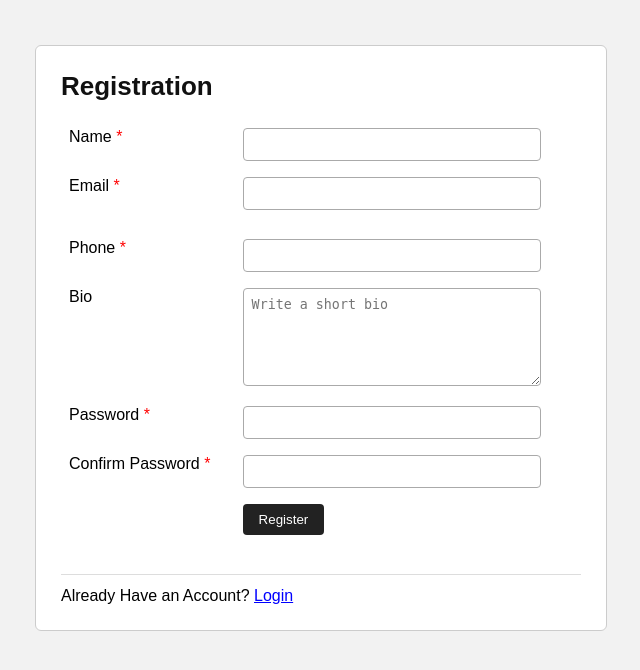
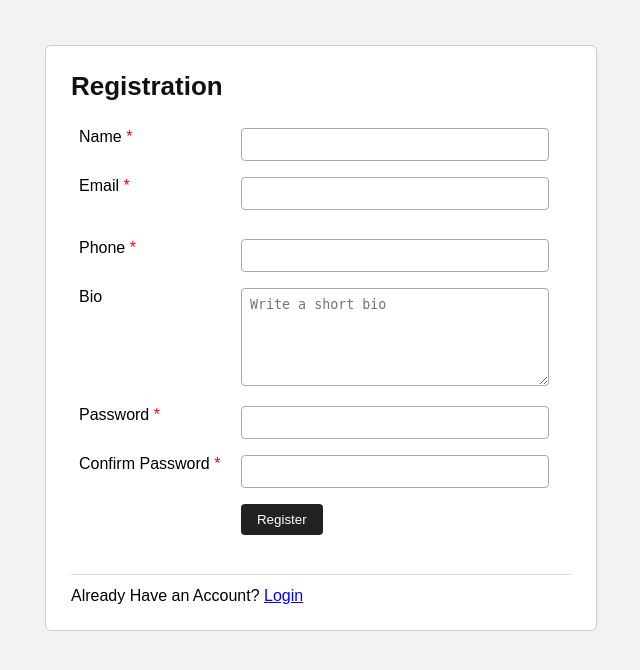
Before and after one commit to Noobie33/WebTechProject_G9, a PHP site: page /View/Registration.php in a window 1280 px wide. Shown: the top 670 px of the page, without its empty margins (319-959 px from the left). Run offline with PHP 8.4, Linux system fonts and the light colour scheme.

Commit message:
adjust form styles for consistency

```diff
--- a/Controller/JS/SellerApproval.js
+++ b/Controller/JS/SellerApproval.js
@@ -10,7 +10,8 @@ function ApproveSeller(user_id,rowid)
                     document.getElementById("status"+rowid).innerHTML="Approved";
                     document.getElementById("action"+rowid).innerHTML="Done";
                 }
-                else{
+                else
+                    {
                     alert(response.message);
                 }
         }
@@ -31,6 +32,7 @@ function RejectSeller(user_id,rowid)
                 {
                     document.getElementById("row"+rowid).remove();
                 }
+
                 else{
                     alert(response.message);
                 }
--- a/View/Design/Style.css
+++ b/View/Design/Style.css
@@ -14,7 +14,7 @@ h1{
 
 form{
     background-color:white;
-    width:520px;
+    width:500px;
     padding:25px;
     border:1px solid #cccccc;
     border-radius:6px;
@@ -32,7 +32,7 @@ td{
 }
 
 input[type=text], input[type=password], textarea{
-    width:280px;
+    width:290px;
     padding:8px;
     border:1px solid #aaaaaa;
     border-radius:4px;
@@ -58,6 +58,7 @@ a{
 .error{
     color:red;
     font-size:13px;
+    display:inline-block;
 }
 
 .message{
```
